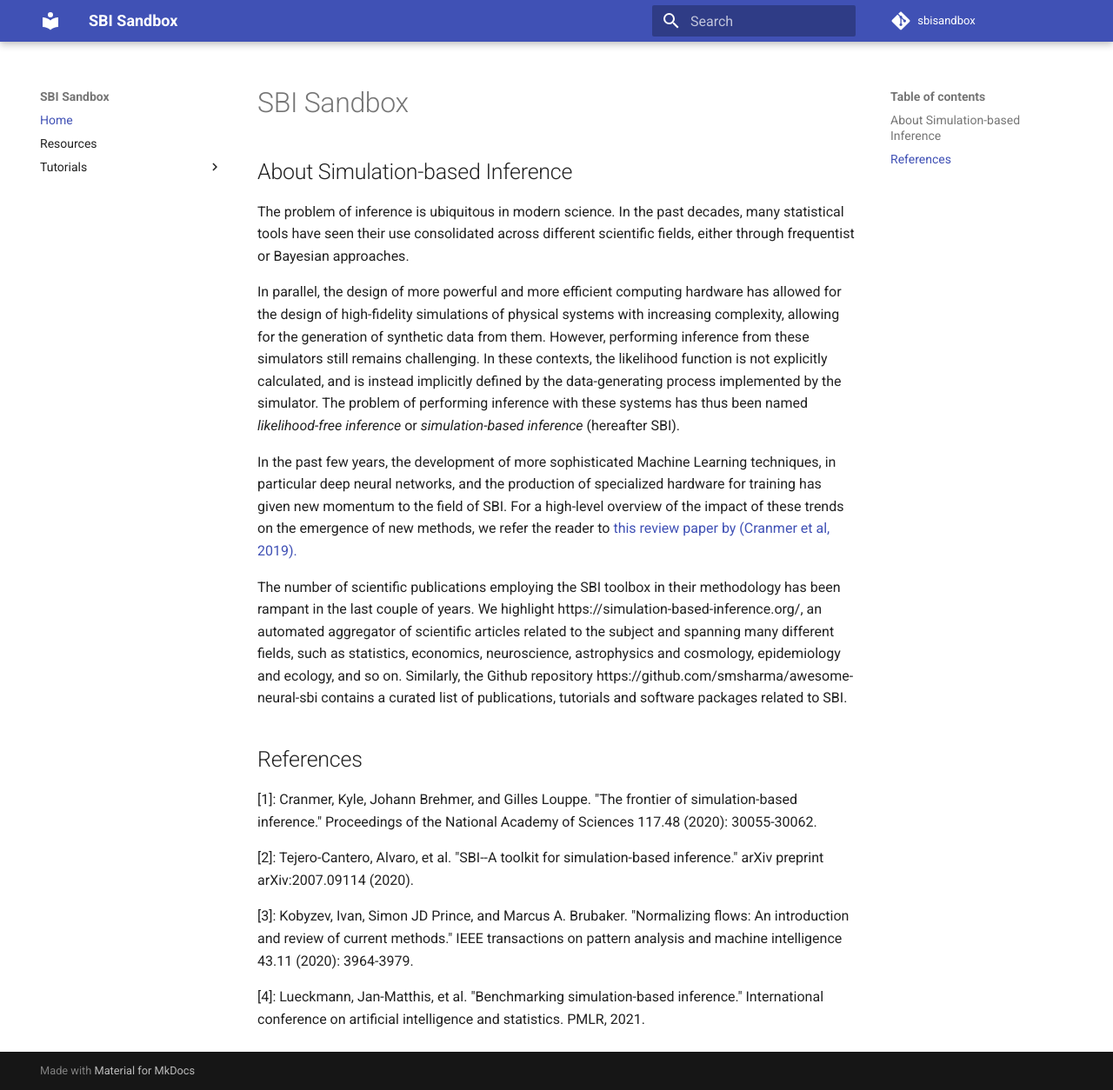
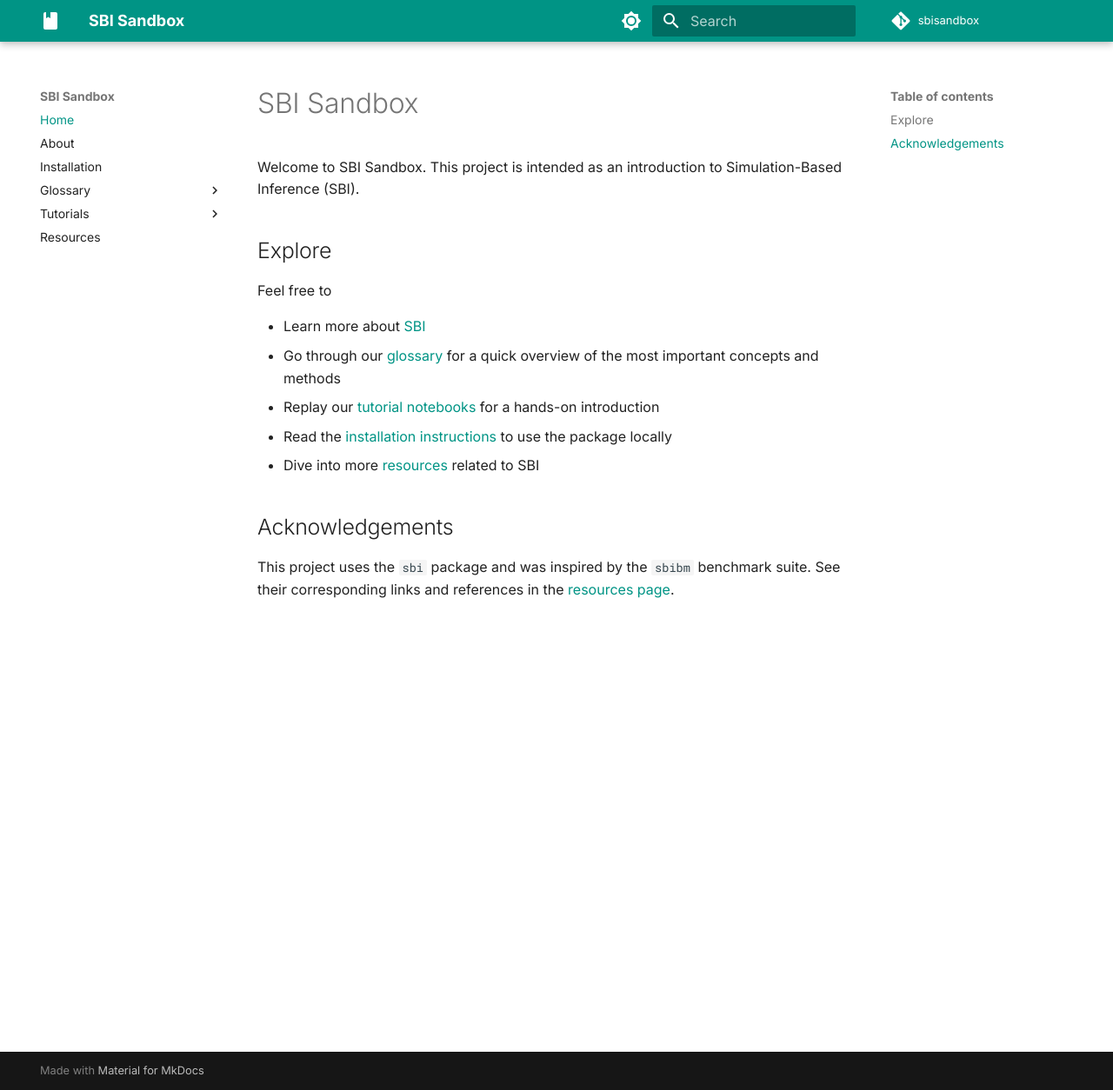
Before and after one commit to binado/sbisandbox, an MkDocs documentation site: the page built from docs/index.md, in a window 1280 px wide and 1254 px high. Shown: the whole window at 87% size. Built offline with MkDocs 1.6.1 and Material for MkDocs 9.7.7, drawn with Linux system fonts in a browser that asks for light colours; comment, search, counter and statistics services are not loaded.

Commit message:
Update project documentation

```diff
--- a/docs/index.md
+++ b/docs/index.md
@@ -1,21 +1,17 @@
 # SBI Sandbox
 
-## About Simulation-based Inference
+Welcome to SBI Sandbox. This project is intended as an introduction to Simulation-Based Inference (SBI).
 
-The problem of inference is ubiquitous in modern science. In the past decades, many statistical tools have seen their use consolidated across different scientific fields, either through frequentist or Bayesian approaches.
+## Explore
 
-In parallel, the design of more powerful and more efficient computing hardware has allowed for the design of high-fidelity simulations of physical systems with increasing complexity, allowing for the generation of synthetic data from them. However, performing inference from these simulators still remains challenging. In these contexts, the likelihood function is not explicitly calculated, and is instead implicitly defined by the data-generating process implemented by the simulator. The problem of performing inference with these systems has thus been named *likelihood-free inference* or *simulation-based inference* (hereafter SBI).
+Feel free to
 
-In the past few years, the development of more sophisticated Machine Learning techniques, in particular deep neural networks, and the production of specialized hardware for training has given new momentum to the field of SBI. For a high-level overview of the impact of these trends on the emergence of new methods, we refer the reader to [this review paper by (Cranmer et al, 2019).](https://arxiv.org/abs/1911.01429)
+- Learn more about [SBI](./about.md)
+- Go through our [glossary](./glossary/index.md) for a quick overview of the most important concepts and methods
+- Replay our [tutorial notebooks](./tutorials/index.md) for a hands-on introduction
+- Read the [installation instructions](./install.md) to use the package locally
+- Dive into more [resources](./resources.md) related to SBI
 
-The number of scientific publications employing the SBI toolbox in their methodology has been rampant in the last couple of years. We highlight https://simulation-based-inference.org/, an automated aggregator of scientific articles related to the subject and spanning many different fields, such as statistics, economics, neuroscience, astrophysics and cosmology, epidemiology and ecology, and so on. Similarly, the Github repository https://github.com/smsharma/awesome-neural-sbi contains a curated list of publications, tutorials and software packages related to SBI.
+## Acknowledgements
 
-## References
-
-[1]: Cranmer, Kyle, Johann Brehmer, and Gilles Louppe. "The frontier of simulation-based inference." Proceedings of the National Academy of Sciences 117.48 (2020): 30055-30062.
-
-[2]: Tejero-Cantero, Alvaro, et al. "SBI--A toolkit for simulation-based inference." arXiv preprint arXiv:2007.09114 (2020).
-
-[3]: Kobyzev, Ivan, Simon JD Prince, and Marcus A. Brubaker. "Normalizing flows: An introduction and review of current methods." IEEE transactions on pattern analysis and machine intelligence 43.11 (2020): 3964-3979.
-
-[4]: Lueckmann, Jan-Matthis, et al. "Benchmarking simulation-based inference." International conference on artificial intelligence and statistics. PMLR, 2021.
+This project uses the `sbi` package and was inspired by the `sbibm` benchmark suite. See their corresponding links and references in the [resources page](./resources.md).
--- a/mkdocs.yml
+++ b/mkdocs.yml
@@ -5,11 +5,40 @@ repo_url: https://github.com/binado/sbisandbox
 site_author: Bernardo Porto Veronese
 theme:
   name: material
+  icon:
+    logo: material/book
+  font:
+    text: Inter
+  features:
+    - content.code.copy
+  palette:
+    # Palette toggle for light mode
+    - scheme: default
+      primary: teal
+      toggle:
+        icon: material/brightness-7
+
+        name: Switch to dark mode
+
+    # Palette toggle for dark mode
+    - scheme: slate
+      primary: teal
+      toggle:
+        icon: material/brightness-4
+        name: Switch to light mode
 nav:
   - Home: index.md
-  - Resources: resources.md
+  - About: about.md
+  - Installation: install.md
+  - Glossary:
+      - glossary/nle.md
+      - glossary/npe.md
+      - glossary/nre.md
+      - glossary/nflow.md
+      - glossary/simulator.md
   - Tutorials:
       - Introduction: tutorials/introduction.md
+  - Resources: resources.md
 markdown_extensions:
   - toc:
       permalink: true
@@ -23,6 +52,11 @@ markdown_extensions:
   - pymdownx.inlinehilite
   - pymdownx.snippets
   - pymdownx.superfences
+  - attr_list
+  - pymdownx.emoji:
+      emoji_index: !!python/name:material.extensions.emoji.twemoji
+      emoji_generator: !!python/name:material.extensions.emoji.to_svg
+
 extra_javascript:
   - js/mathjax.js
   - https://polyfill.io/v3/polyfill.min.js?features=es6
```
Also changed, not shown: .pre-commit-config.yaml (+18 -17 lines), docs/about.md (added, +13 -0 lines), docs/glossary/index.md (added, +7 -0 lines), docs/glossary/nflow.md (added, +34 -0 lines), docs/glossary/nle.md (added, +37 -0 lines), docs/glossary/npe.md (added, +47 -0 lines), docs/glossary/nre.md (added, +56 -0 lines), docs/glossary/simulator.md (added, +17 -0 lines), docs/install.md (added, +31 -0 lines), docs/resources.md (+16 -3 lines), docs/tutorials/index.md (added, +15 -0 lines).
